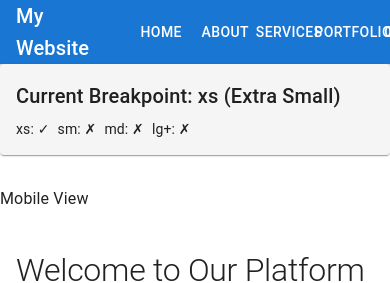
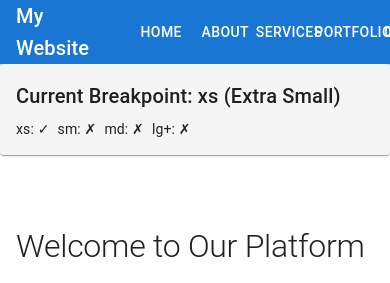
Before and after one commit to mehulmorker/mobile-responsive-design-learning-, a React (Vite) app: page / in a window 390 px wide. Shown: the top 283 px of the page. Built offline with nearby package versions, Linux system fonts and the light colour scheme.

Commit message:
fix: remove responsive content

```diff
--- a/src/App.jsx
+++ b/src/App.jsx
@@ -42,7 +42,6 @@ function App() {
         </Toolbar>
       </AppBar>
       <BreakpointDemo />
-      <ResponsiveContent />
 
       {/* Hero Section - Fixed width container */}
       <Container
```
